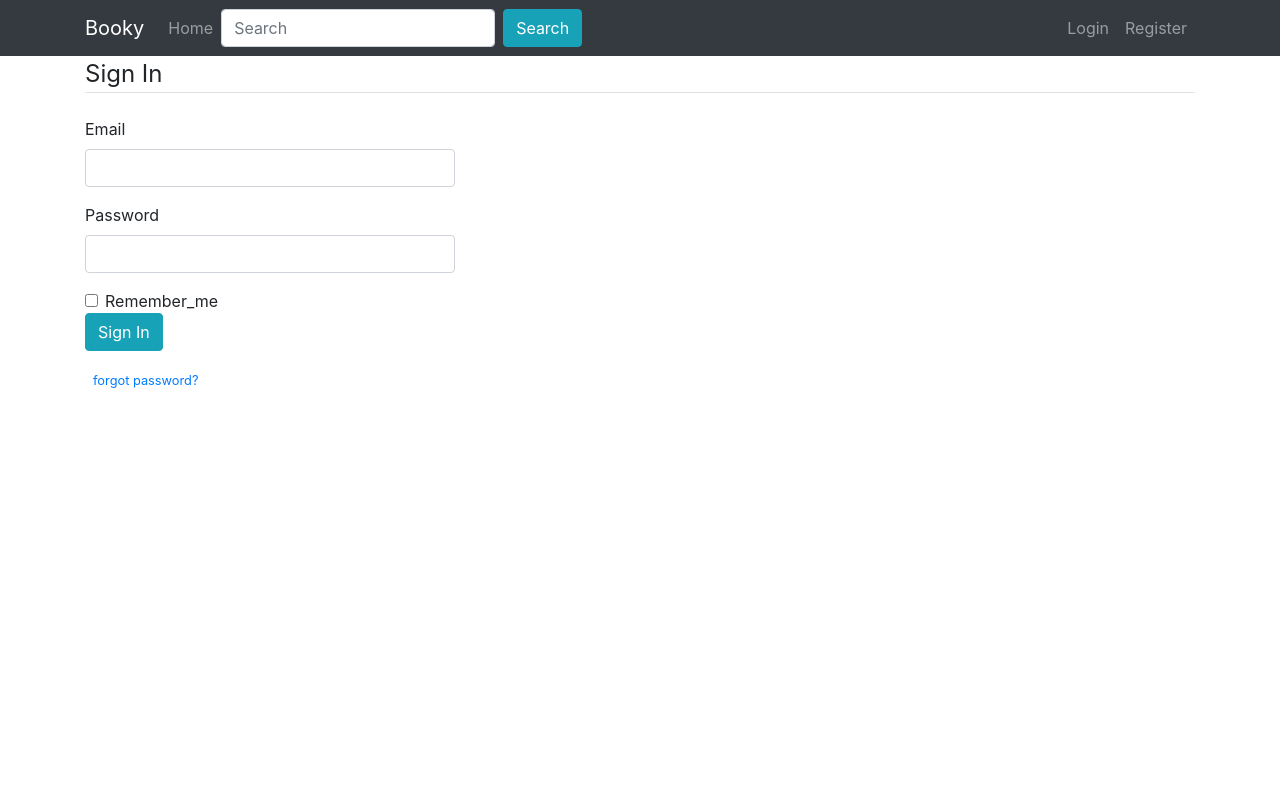
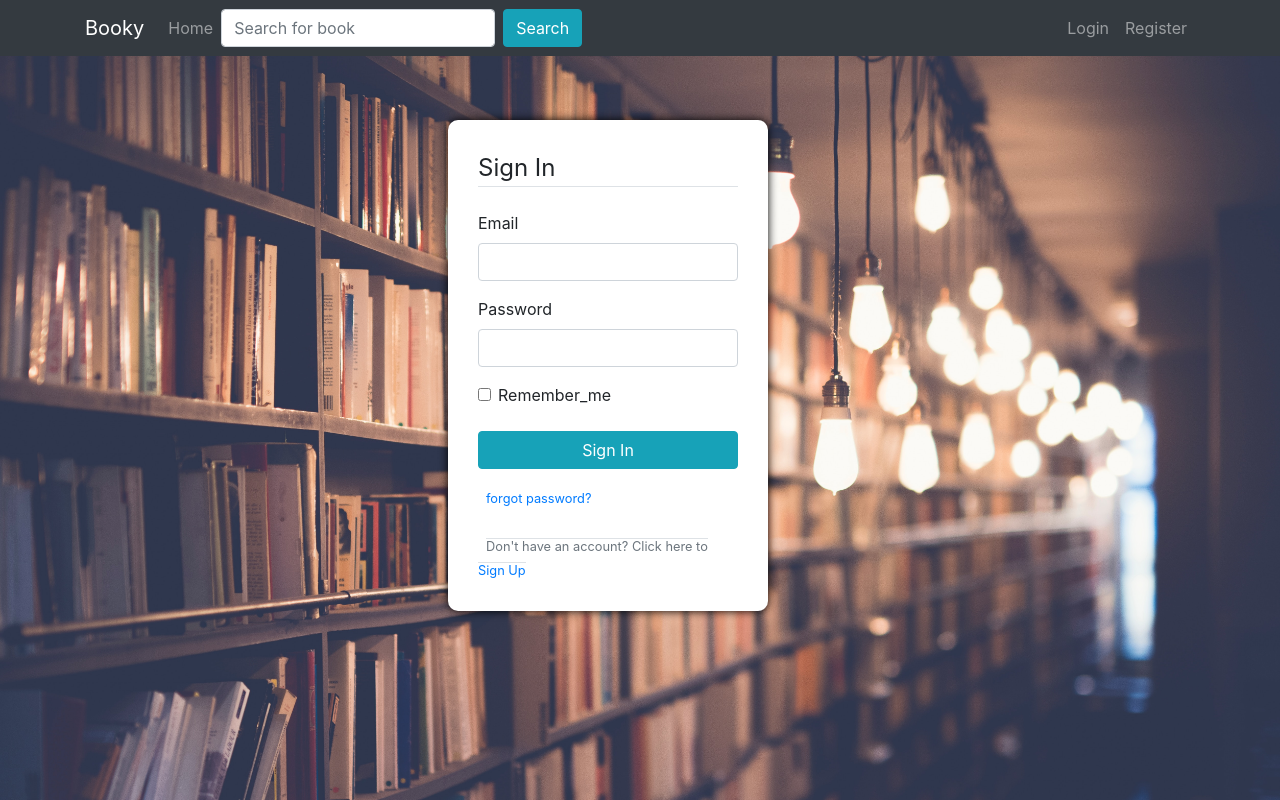
Before and after one commit to TarekCG-s/Bookky, a Flask app: page /login in a window 1280 px wide. Run offline with Flask 2, Linux system fonts and the light colour scheme; some libraries are stand-ins or nearby versions.

Commit message:
ADD Styling to website

```diff
--- a/bookky/routes.py
+++ b/bookky/routes.py
@@ -80,8 +80,7 @@ def search():
 @app.route('/book_lookup/<string:book>', methods=['GET'])
 def book_lookup(book):
     book = f"%{book}%"
-    books = db.execute("SELECT * FROM books WHERE title LIKE :book", {"book":book}).fetchall()
-
+    books = db.execute("SELECT * FROM books WHERE title LIKE :book OR author LIKE :book OR isbn LIKE :book", {"book":book}).fetchall()
     return render_template('book_lookup.html',title=book , books=books, results_count=len(books))
 
 
--- a/bookky/static/style.css
+++ b/bookky/static/style.css
@@ -2,3 +2,45 @@
   margin-top: 20px;
   width: 70%;
 }
+body
+{
+  background: url('library.jpg') no-repeat;
+  width: 100%;
+  min-height: 100vh;
+  height: auto;
+  background-size: cover;
+}
+
+.form-container
+{
+  position: absolute;
+  top: 15%;
+  left: 35%;
+  width: 25%;
+  background: #fff;
+  padding:30px;
+  border-radius: 10px;
+  box-shadow: 0px 0px 10px 0px #000;
+}
+
+.page-container{
+  background: #e1e1e1;
+
+  width: 83%;
+  min-height: 100%;
+  height: auto;
+  background-size: cover;
+  padding:30px;
+
+  box-shadow: 0px 0px 10px 0px #000;
+}
+
+@media (max-width: 767.98px)
+{
+  .form-container
+  {
+    left: 10%;
+    width: 80%;
+    z-index: -1;
+  }
+}
--- a/bookky/templates/account.html
+++ b/bookky/templates/account.html
@@ -1,4 +1,4 @@
-{% extends "layout.html" %}
-{% block content %}
+{% extends "pages-layout.html" %}
+{% block page_content %}
 <h3>Account page - {{ session['username'] }}</h3>
 {% endblock %}
--- a/bookky/templates/book.html
+++ b/bookky/templates/book.html
@@ -1,5 +1,5 @@
-{% extends "layout.html" %}
-{% block content %}
+{% extends "pages-layout.html" %}
+{% block page_content %}
 <h1>Book Info - {{ book.title }}</h1>
 <img src="http://covers.openlibrary.org/b/isbn/{{book.isbn}}-M.jpg" alt="">
 <h3>Book Author: {{book.author}}</h3>
--- a/bookky/templates/book_lookup.html
+++ b/bookky/templates/book_lookup.html
@@ -1,5 +1,5 @@
-{% extends "layout.html" %}
-{% block content %}
+{% extends "pages-layout.html" %}
+{% block page_content %}
 <h1>{{ results_count }} Search Results were found</h1> <br>
 <ul>
   {% for book in books %}
--- a/bookky/templates/error.html
+++ b/bookky/templates/error.html
@@ -1,4 +1,4 @@
-{% extends "layout.html" %}
-{% block content %}
+{% extends "pages-layout.html" %}
+{% block page_content %}
 <h1>Error - {{ error_message }}</h1>
 {% endblock %}
--- /dev/null
+++ b/bookky/templates/form-layout.html
@@ -0,0 +1,18 @@
+{% extends "layout.html" %}
+
+{% block content %}
+  <div class="container">
+    {% with messages = get_flashed_messages(with_categories=true) %}
+      {% if messages %}
+        {% for category, message in messages %}
+        <div class="alert alert-{{category}}">
+          {{ message }}
+        </div>
+        {% endfor %}
+      {% endif %}
+    {% endwith %}
+    {% block form_content %}
+    {% endblock %}
+  </div>
+
+{% endblock %}
--- a/bookky/templates/layout.html
+++ b/bookky/templates/layout.html
@@ -27,7 +27,7 @@
               <a class="nav-item nav-link" href="/account/">Account</a>
             {% endif %}
             <form class="form-inline" action="{{url_for('search')}}" method="POST">
-              <input class="form-control mr-sm-2" type="text" name="book" placeholder="Search">
+              <input class="form-control mr-sm-2" type="text" name="book" placeholder="Search for book ">
               <button class="btn btn-info" type="submit" >Search</button>
             </form>
 
@@ -46,19 +46,8 @@
       </div>
 
   </nav>
-    <div class="container">
-      {% with messages = get_flashed_messages(with_categories=true) %}
-        {% if messages %}
-          {% for category, message in messages %}
-          <div class="alert alert-{{category}}">
-            {{ message }}
-          </div>
-          {% endfor %}
-        {% endif %}
-      {% endwith %}
-      {% block content %}
-      {% endblock %}
-    </div>
+    {% block content %}
+    {% endblock %}
 
 
     <script src="https://code.jquery.com/jquery-3.3.1.slim.min.js" integrity="sha384-q8i/X+965DzO0rT7abK41JStQIAqVgRVzpbzo5smXKp4YfRvH+8abtTE1Pi6jizo" crossorigin="anonymous"></script>
--- a/bookky/templates/login.html
+++ b/bookky/templates/login.html
@@ -1,44 +1,53 @@
-{% extends "layout.html" %}
-{% block content %}
+{% extends "form-layout.html" %}
+{% block form_content %}
+
   <form method="POST">
     {{ form.hidden_tag() }}
+
+      <div class="form-container ">
         <legend class="border-bottom mb-4">Sign In</legend>
-
         <div class="form-group">
           {{ form.email.label(class="form-control-label") }}
           {% if form.email.errors %}
             {% for error in form.email.errors%}
-            {{ form.email(class="form-control col-4 is-invalid ") }}
+              {{ form.email(class="form-control col is-invalid ") }}
               <div class="invalid-feedback">
                 <span> {{ error }}</span>
               </div>
             {% endfor %}
           {% else %}
-          {{ form.email(class="form-control col-4") }}
+            {{ form.email(class="form-control col") }}
           {% endif %}
         </div>
         <div class="form-group">
           {{ form.password.label(class="form-control-label") }}
           {% if form.password.errors %}
             {% for error in form.password.errors%}
-            {{ form.password(class="form-control col-4 is-invalid ") }}
+              {{ form.password(class="form-control col is-invalid ") }}
               <div class="invalid-feedback">
                 <span> {{ error }}</span>
               </div>
             {% endfor %}
           {% else %}
-          {{ form.password(class="form-control col-4") }}
+            {{ form.password(class="form-control col") }}
           {% endif %}
         </div>
         <div class="form-check">
           {{ form.remember_me(class="form-check-input") }}
           {{ form.remember_me.label(class="form-check-label") }}
+          <br>
+          <br>
         </div>
         <div class="form-group">
-        {{ form.submit(class="btn btn-info") }}
+          {{ form.submit(class="btn btn-info btn-block") }}
         </div>
         <small class="text-muted ml-2">
-      <a href="#">forgot password?</a></small>
+        <a href="#">forgot password?</a></small> <br> <br>
+        <small class="text-muted ml-2 border-top mb-4">Don't have an account? Click here to <a href="{{ url_for('register') }}">Sign Up</a></small>
+      </div>
+
 
   </form>
+
+
 {% endblock %}
```
Also changed, not shown: bookky/templates/index.html (+4 -3 lines), bookky/templates/pages-layout.html (added, +18 -0 lines), bookky/templates/register.html (+12 -9 lines), bookky/imgs/library.jpg (added), bookky/static/library.jpg (added), 2 other files. Lines whose indentation alone changed are shown as unchanged.
